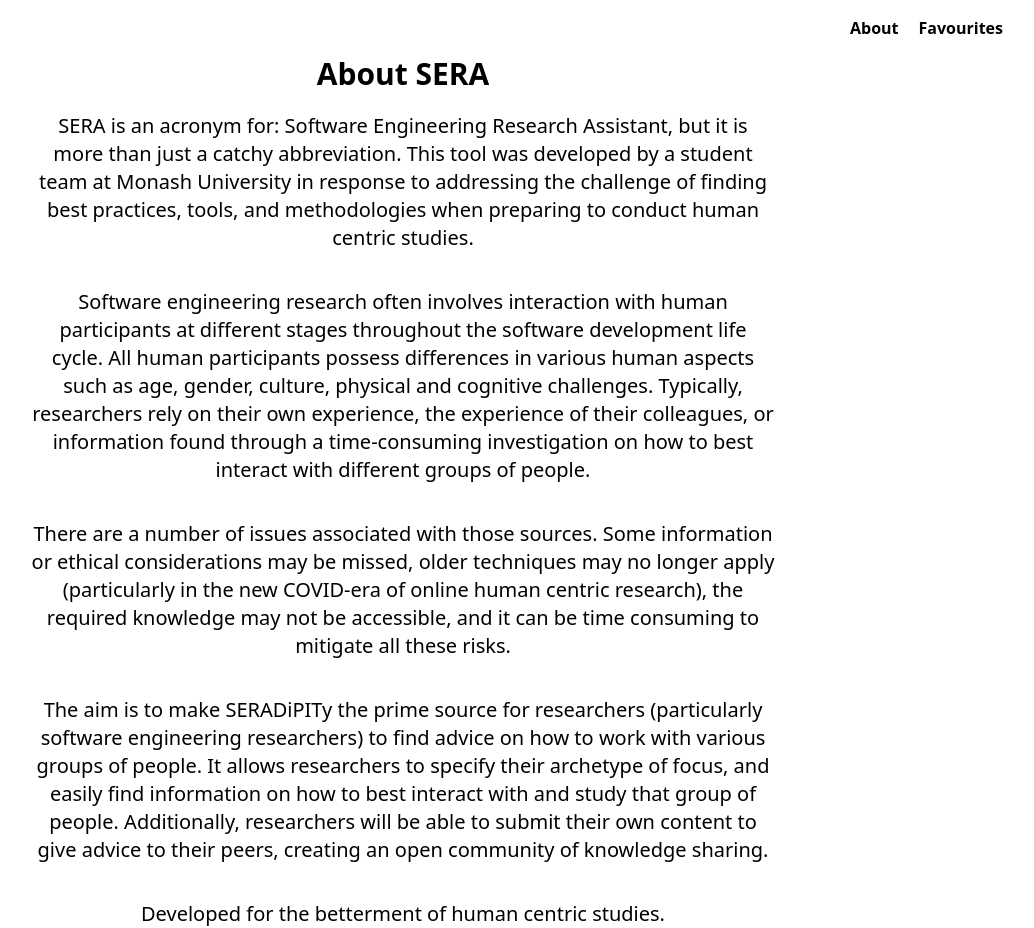
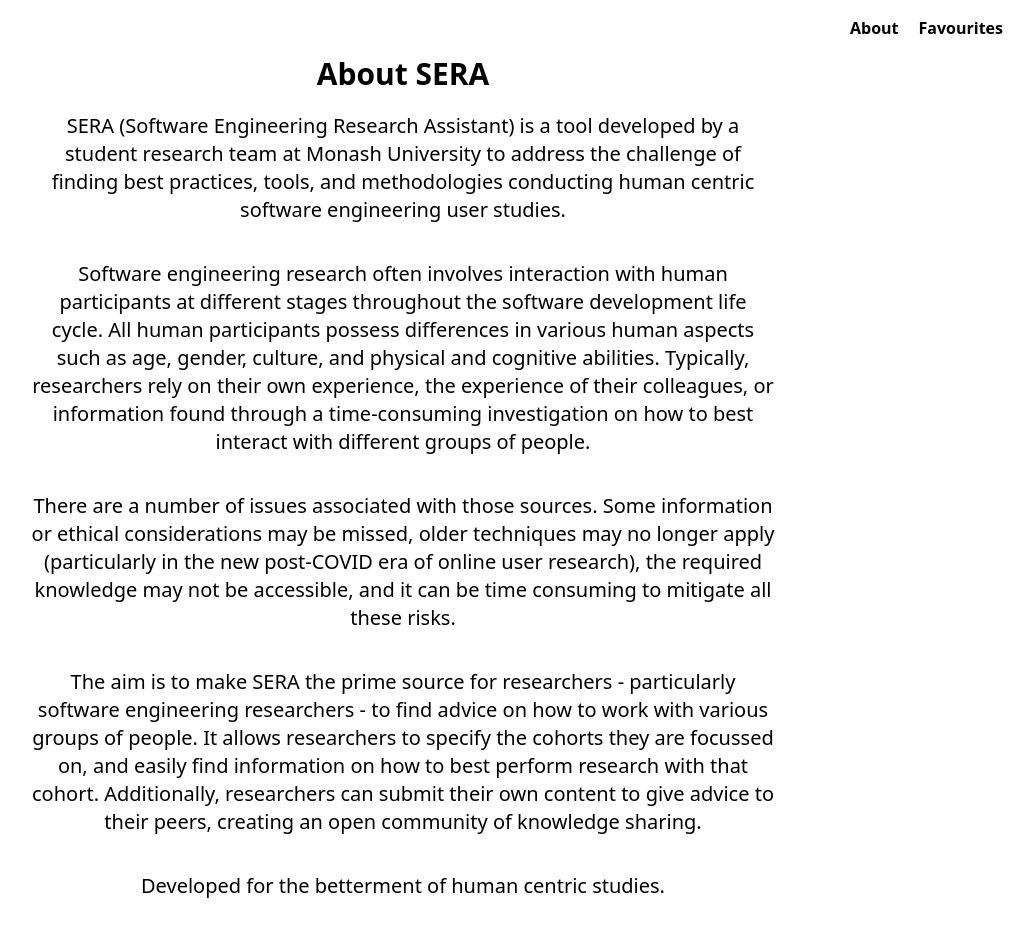
Before and after one commit to chloetemp1/sera, a Next.js app: page /about in a window 1280 px wide. Shown: the whole page, without its empty margins (237-1271 px from the left). After the commit the page ends 900 px from the top, so only its background shows below. Built offline with nearby package versions, Linux system fonts and the light colour scheme.

Commit message:
rename to sera, clean up the copy on the about page

```diff
--- a/config.ts
+++ b/config.ts
@@ -1,2 +1,2 @@
 export const CLIENT_ID = 'Iv1.f3143324d981069e';
-export const REDIRECT_URI = 'https://persona-pied-ten.vercel.app/GithubLogin';
+export const REDIRECT_URI = 'https://sera-monash.vercel.app/GithubLogin';
--- a/package.json
+++ b/package.json
@@ -1,5 +1,5 @@
 {
-  "name": "persona",
+  "name": "sera",
   "version": "0.1.0",
   "private": true,
   "scripts": {
--- a/pages/about.tsx
+++ b/pages/about.tsx
@@ -2,24 +2,23 @@
 
 const AboutPage = () => {
   return (
-    <Layout title="Persona | Favourites" backButtonVisible={true}>
+    <Layout title="SERA | About" backButtonVisible={true}>
       <div>
         <p className="pb-5 text-3xl font-bold text-center">About SERA</p>
         <div className="flex flex-col items-center">
           <div className="flex flex-col text-xl text-center gap-9 max-w-prose">
             <p>
-              SERA is an acronym for: Software Engineering Research Assistant,
-              but it is more than just a catchy abbreviation. This tool was
-              developed by a student team at Monash University in response to
-              addressing the challenge of finding best practices, tools, and
-              methodologies when preparing to conduct human centric studies.
+              SERA (Software Engineering Research Assistant) is a tool
+              developed by a student research team at Monash University
+              to address the challenge of finding best practices, tools, and
+              methodologies conducting human centric software engineering user studies.
             </p>
             <p>
               Software engineering research often involves interaction with
               human participants at different stages throughout the software
               development life cycle. All human participants possess differences
-              in various human aspects such as age, gender, culture, physical
-              and cognitive challenges. Typically, researchers rely on their own
+              in various human aspects such as age, gender, culture, and physical
+              and cognitive abilities. Typically, researchers rely on their own
               experience, the experience of their colleagues, or information
               found through a time-consuming investigation on how to best
               interact with different groups of people.
@@ -27,18 +26,18 @@
             <p>
               There are a number of issues associated with those sources. Some
               information or ethical considerations may be missed, older
-              techniques may no longer apply (particularly in the new COVID-era
-              of online human centric research), the required knowledge may not
+              techniques may no longer apply (particularly in the new post-COVID era
+              of online user research), the required knowledge may not
               be accessible, and it can be time consuming to mitigate all these
               risks.
             </p>
             <p>
-              The aim is to make SERADiPITy the prime source for researchers
-              (particularly software engineering researchers) to find advice on
+              The aim is to make SERA the prime source for researchers
+              - particularly software engineering researchers - to find advice on
               how to work with various groups of people. It allows researchers
-              to specify their archetype of focus, and easily find information
-              on how to best interact with and study that group of people.
-              Additionally, researchers will be able to submit their own content
+              to specify the cohorts they are focussed on, and easily find information
+              on how to best perform research with that cohort.
+              Additionally, researchers can submit their own content
               to give advice to their peers, creating an open community of
               knowledge sharing.
             </p>
--- a/pages/bestPractice/[id].tsx
+++ b/pages/bestPractice/[id].tsx
@@ -16,7 +16,7 @@
   const backURL = window.location.origin;
 
   return (
-    <Layout title="Persona | Software Engineering User Research Tool" backButtonVisible={true}>
+    <Layout title="SERA | Software Engineering Research Assistant" backButtonVisible={true}>
       <div className="dark:bg-black dark:text-white">
         <div className="flex px-4 mt-10 font-bold row grid place-content-center place-content-center">
           <div className="flex flex-col flex-grow inline text-3xl text-center">
--- a/pages/favourites.tsx
+++ b/pages/favourites.tsx
@@ -20,7 +20,7 @@
   );
 
   return (
-    <Layout title="Persona | Favourites" backButtonVisible={true}>
+    <Layout title="SERA | Favourites" backButtonVisible={true}>
       <div>
         <p className="pb-5 text-3xl font-bold text-center">Your Favourited Best Practices</p>
         <div className="flex justify-center">
--- a/pages/submit.tsx
+++ b/pages/submit.tsx
@@ -49,7 +49,7 @@
 
     // const data = await octokit.request("POST /repos/{owner}/{repo}/pulls", {
     //   owner: "chloebrett",
-    //   repo: "persona",
+    //   repo: "sera",
     //   title: "Amazing new feature",
     //   body: "Please pull these awesome changes in!",
     //   head: "octocat:new-feature",
@@ -67,7 +67,7 @@
 
     // Create the file
     const { data } = await axios.put(
-      `https://api.github.com/repos/chloebrett/persona/contents/framework/content-user/bestPractices/newFile.yaml`,
+      `https://api.github.com/repos/chloebrett/sera/contents/framework/content-user/bestPractices/newFile.yaml`,
       {
         message: "Add user-generated content",
         committer: { name: "User Generated Content Submission", email: "noreply@github.com" },
@@ -84,7 +84,7 @@
   //   }
 
   return (
-    <Layout title="Persona | Submit Content">
+    <Layout title="SERA | Submit Content">
       <div className="w-screen">
         <h1>Submit a best practice</h1>
         <Formik
```
